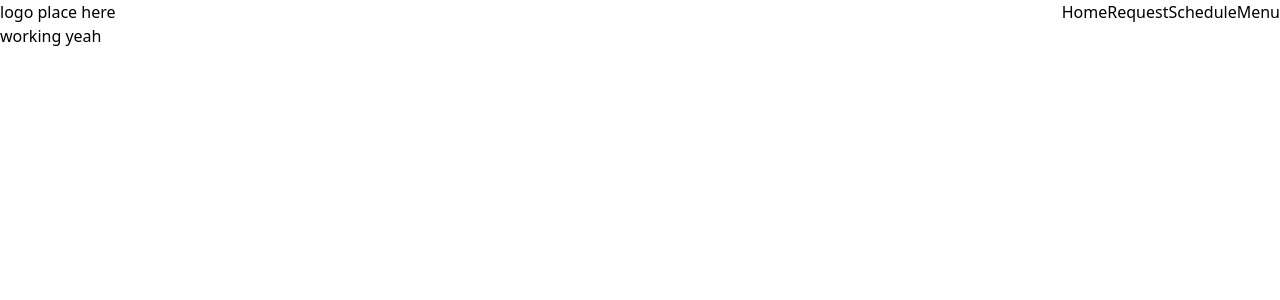
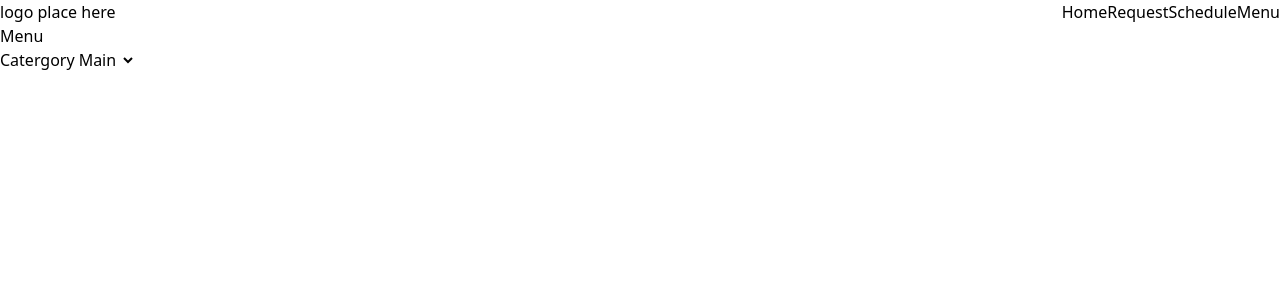
Before and after one commit to richdacoder/Russ-D-wings-, a Next.js app in the folder apps/admin/: page /menu in a window 1280 px wide. Shown: the top 300 px of the page. Built offline with nearby package versions, Linux system fonts and the light colour scheme.

Commit message:
added options for catergory

```diff
--- a/apps/admin/src/app/menu/page.jsx
+++ b/apps/admin/src/app/menu/page.jsx
@@ -1,7 +1,33 @@
 "use client";
 
+import {useState, useEffect} from "react";
+
 export default function Menu(){
+/*
+
+** there would be get post and delete on this page
+
+- catergory
+- inside of input option selection will drop down (GET) with what was added
+
+- dish will be an input
+
+*/
   return(
-    <div>working yeah</div>
+    <div>
+      <h1>Menu</h1>
+      <form>
+        <div>
+        <label>Catergory</label>
+        <select>
+            <option>Main</option>
+            <option>Side</option>
+            <option>Drink</option>
+        </select>
+        </div>
+
+
+      </form>
+      </div>
   )
 }
```
